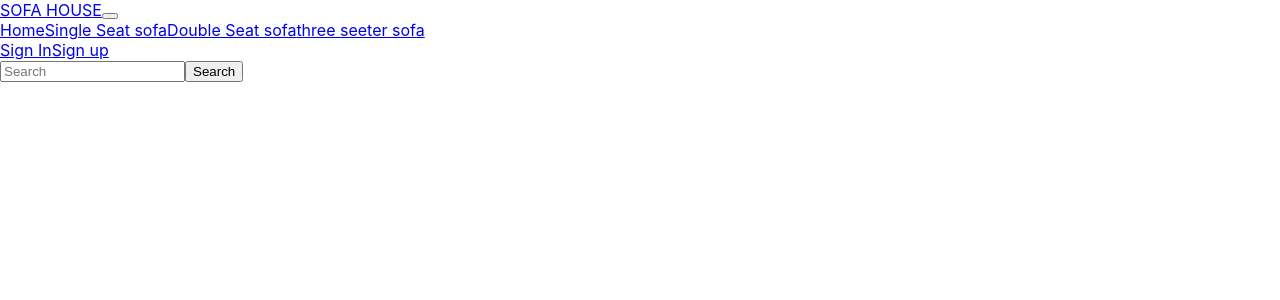
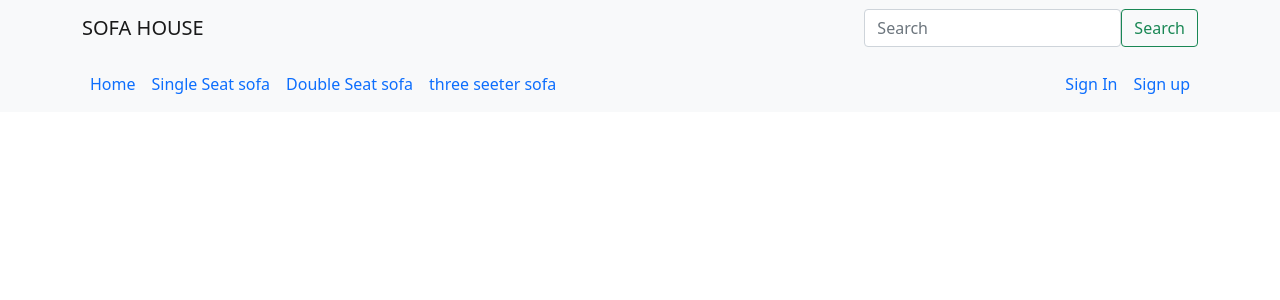
Before and after one commit to imhanzala22/SofaHouse, a React (Create React App) app in the folder sofa-house/: page / in a window 1280 px wide. Shown: the top 300 px of the page. Built offline with nearby package versions, Linux system fonts and the light colour scheme.

Commit message:
navbar completed

```diff
--- a/sofa-house/src/App.js
+++ b/sofa-house/src/App.js
@@ -1,6 +1,7 @@
 import React from 'react';
 import home from './components/home';
 import Navbar from './components/Navbar'
+import 'bootstrap/dist/css/bootstrap.min.css';
 import {BrowserRouter as Router, Route, Switch} from "react-router-dom";
 
 
--- a/sofa-house/src/components/Navbar.jsx
+++ b/sofa-house/src/components/Navbar.jsx
@@ -1,13 +1,30 @@
 import React from 'react'
 import { Nav,Container,Navbar,FormControl,Button,Form } from 'react-bootstrap';
+import './Navbar.css'
 
 const navbar = () => {
     return (
     <div>
         <Navbar bg="light" expand="lg">
                   <Container>
+                    <Navbar.Toggle aria-controls="basic-navbar-nav" />
                     <Navbar.Brand href="#home">SOFA HOUSE</Navbar.Brand>
-    <Navbar.Toggle aria-controls="basic-navbar-nav" />
+                  <Form className="d-flex">
+                  <FormControl
+                    type="search"
+                    placeholder="Search"
+                    className="mr-2"
+                    aria-label="Search"
+                  />
+                  <Button variant="outline-success">Search</Button>
+                  </Form>
+                  </Container>
+        </Navbar>
+  <>
+
+  <Navbar bg="light" variant="lg">
+    <Container>
+
     <Navbar.Collapse id="basic-navbar-nav">
                 <Nav className="me-auto">
                   <Nav.Link href="#home">Home</Nav.Link>
@@ -21,18 +38,15 @@ const navbar = () => {
                   <Nav.Link href="#link">Sign up</Nav.Link>
                   </Nav>
 
-      <Form className="d-flex">
-      <FormControl
-        type="search"
-        placeholder="Search"
-        className="mr-2"
-        aria-label="Search"
-      />
-      <Button variant="outline-success">Search</Button>
-    </Form>
+
+
               </Navbar.Collapse>
+
+
     </Container>
   </Navbar>
+   </>
+
     </div>
     );
 }
```
Also changed, not shown: sofa-house/src/components/Navbar.css (added). Lines whose indentation alone changed are shown as unchanged.
